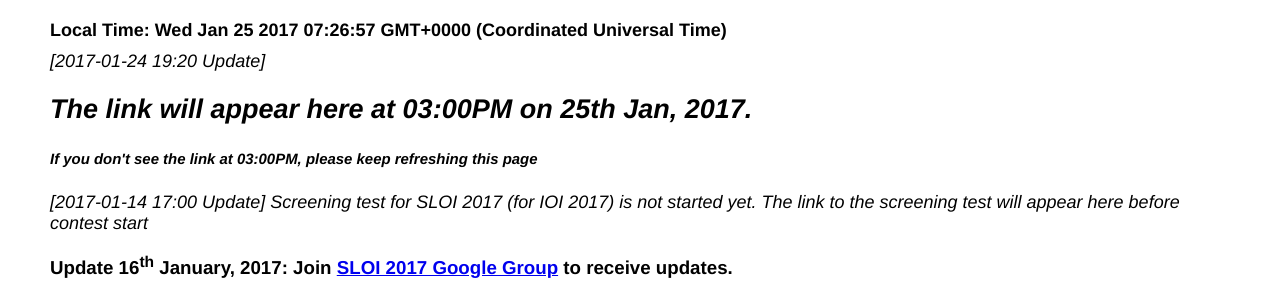
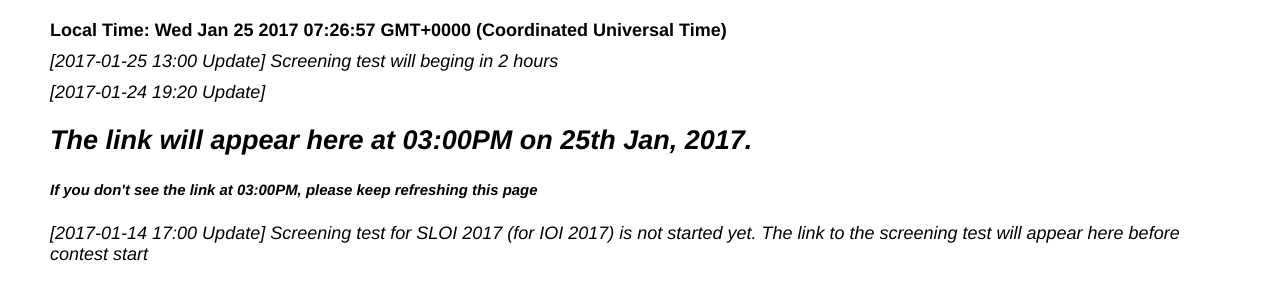
Before and after one commit to IOILK/slio.github.io, a plain HTML site: page index.html in a window 1280 px wide. Shown: the top 281 px of the page. Drawn offline with Linux system fonts and the light colour scheme.

Commit message:
2 hour update

```diff
--- a/index.html
+++ b/index.html
@@ -17,13 +17,16 @@
   <label>Local Time: </label><span id="time"></span>
  </div>
 
-  <div style="font-size: large; font-style: italic; margin: 10px 0;">
+ <div style="font-size: large; font-style: italic; margin: 10px 0;">
+   [2017-01-25 13:00 Update] Screening test will beging in 2 hours
+ </div>
+
+ <div style="font-size: large; font-style: italic; margin: 10px 0;">
    [2017-01-24 19:20 Update]
    <h2>The link will appear here at 03:00PM on 25th Jan, 2017.</h2>
    <h5>
     If you don't see the link at 03:00PM, please keep refreshing this page
    </h5>
-
  </div>
 
  <div style="font-size: large; font-style: italic; margin: 10px 0;">
```
